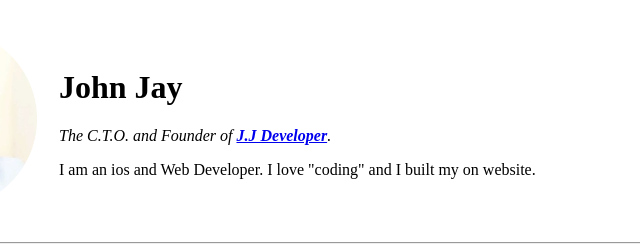
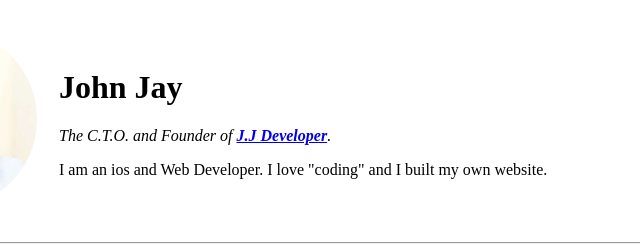
Before and after one commit to john2jay/cv, a plain HTML site: page index.html in a window 1280 px wide. Shown: the top 251 px of the page, 172-812 px from the left. Drawn offline with Linux system fonts and the light colour scheme.

Commit message:
Update index.html

```diff
--- a/index.html
+++ b/index.html
@@ -9,10 +9,10 @@
 <body>
   <table cellspacing="20px">
     <tr>
-      <td><img src="images/J.J.png" alt="John Profile Picture" height="180px;"width="180px;"></td>
+      <td><img src="images/J.J.png" alt="John Profile Picture" height="180px; "width="180px;"></td>
       <td><h1>John Jay</h1>
       <p><em>The C.T.O. and Founder of <strong><a href="https://www.linkedin.com/in/john-ibajesomo-12b8b5250/">J.J Developer</a></strong>.</em></p>
-        <p>I am an ios and Web Developer. I love "coding" and I built my on website.</p></td>
+        <p>I am an ios and Web Developer. I love "coding" and I built my own website.</p></td>
     </tr>
   </table>
     <hr>
```
